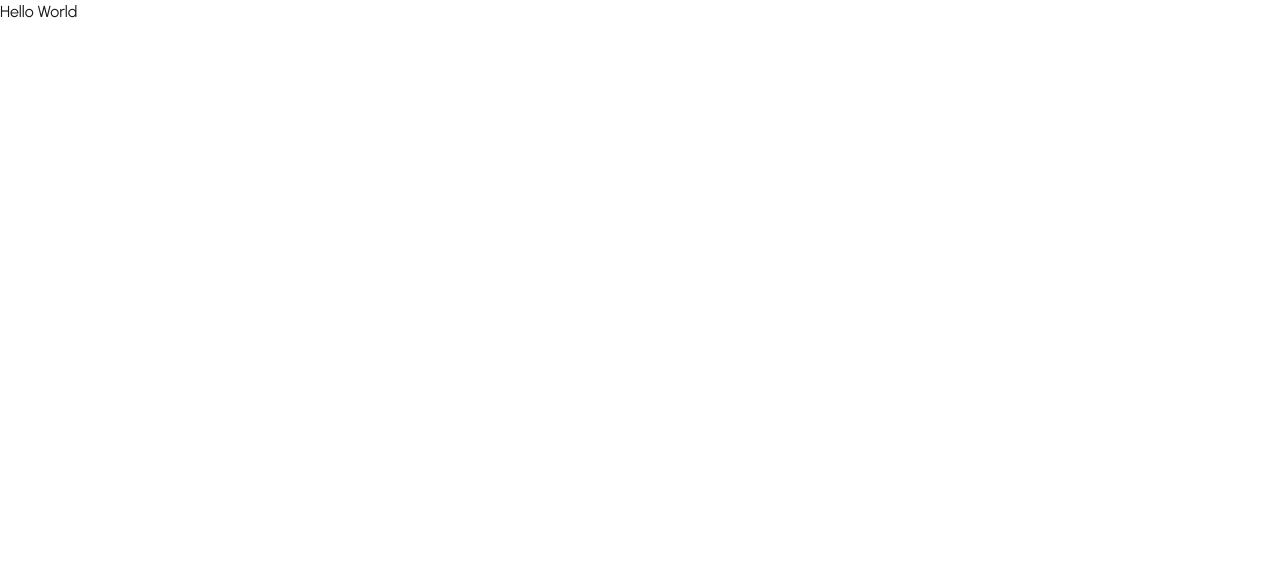
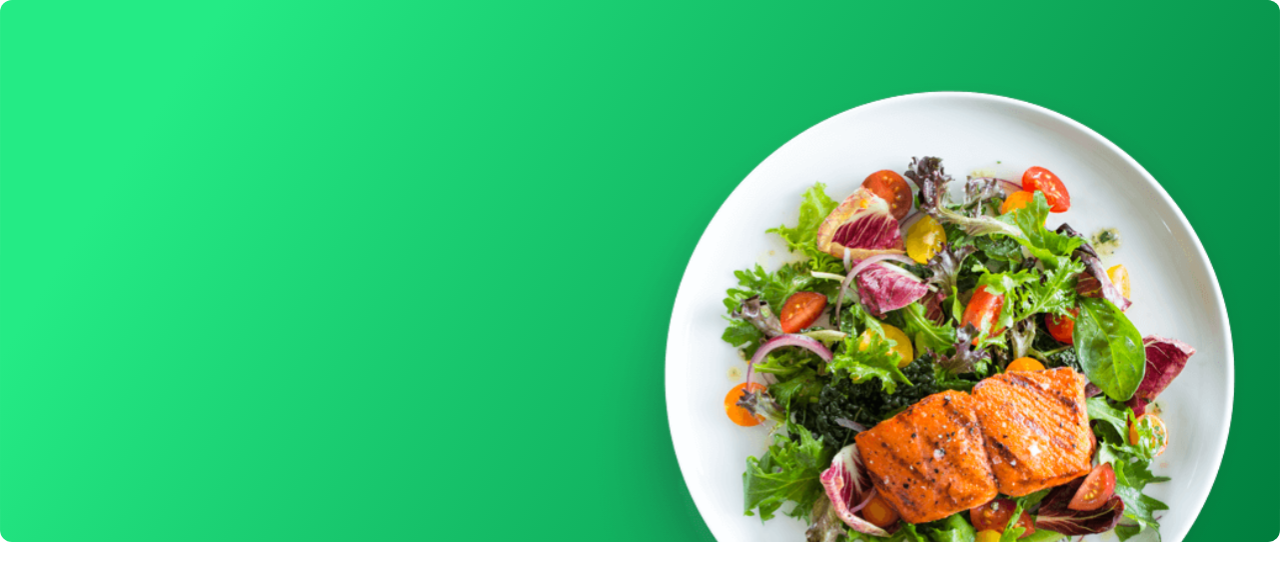
Before and after one commit to Pranish03/foodi-frontend, a Next.js app: page / in a window 1280 px wide. Shown: the top 580 px of the page. Built offline with nearby package versions, Linux system fonts and the light colour scheme.

Commit message:
Add hero banner

```diff
--- a/app/globals.css
+++ b/app/globals.css
@@ -5,19 +5,6 @@
   --foreground: #171717;
 }
 
-@theme inline {
-  --color-background: var(--background);
-  --color-foreground: var(--foreground);
-  --font-sans: var(--font-urbanist-sans);
-}
-
-@media (prefers-color-scheme: dark) {
-  :root {
-    --background: #0a0a0a;
-    --foreground: #ededed;
-  }
-}
-
 body {
   background: var(--background);
   color: var(--foreground);
--- a/app/page.js
+++ b/app/page.js
@@ -1,3 +1,9 @@
+import HeroBanner from "@/components/HeroBanner";
+
 export default function Home() {
-  return <main>Hello World</main>;
+  return (
+    <main>
+      <HeroBanner />
+    </main>
+  );
 }
--- /dev/null
+++ b/components/HeroBanner.jsx
@@ -0,0 +1,17 @@
+import Image from "next/image";
+
+const HeroBanner = () => {
+  return (
+    <div className="relative text-white text-[20px] w-full max-w-340 mx-auto rounded-xl overflow-clip">
+      <Image
+        src="/banner.svg"
+        alt="Hero"
+        width={1360}
+        height={500}
+        className="md:aspect-auto object-cover"
+      />
+    </div>
+  );
+};
+
+export default HeroBanner;
```
Also changed, not shown: public/banner.svg (added).
